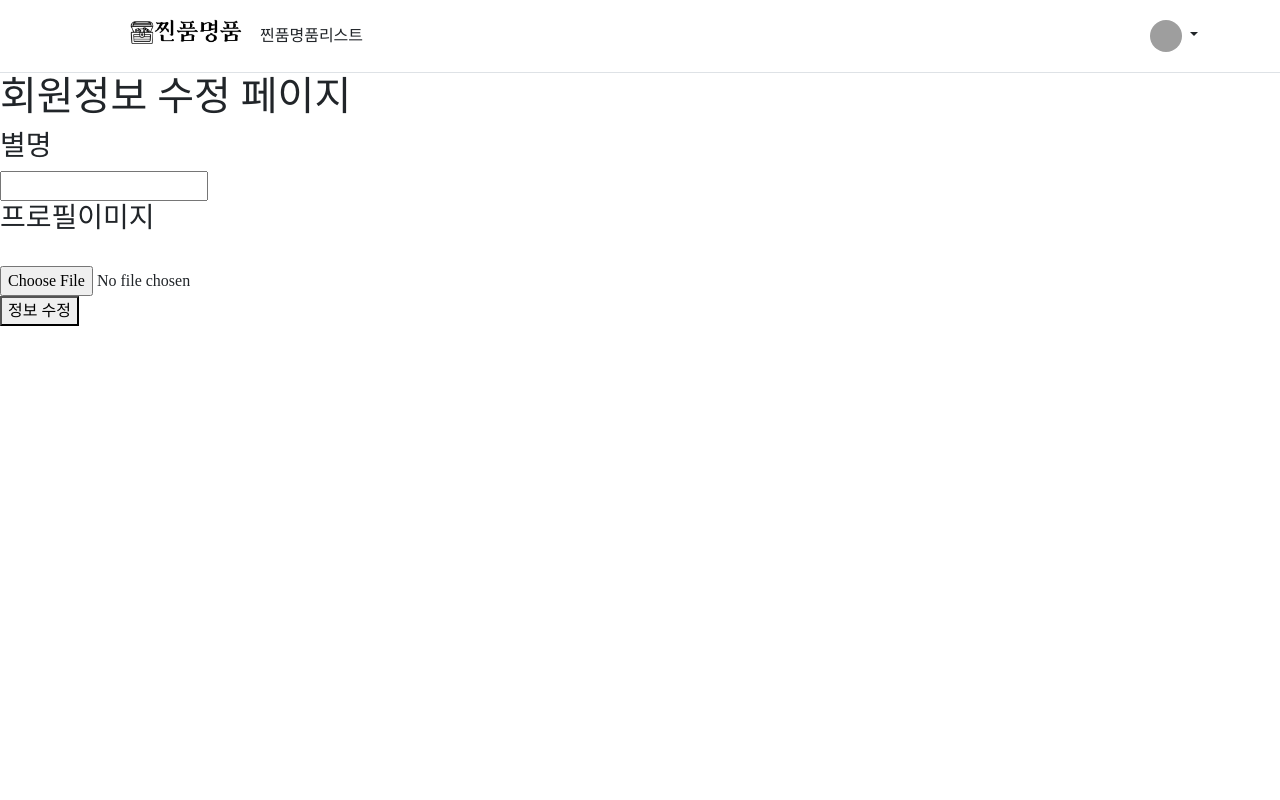
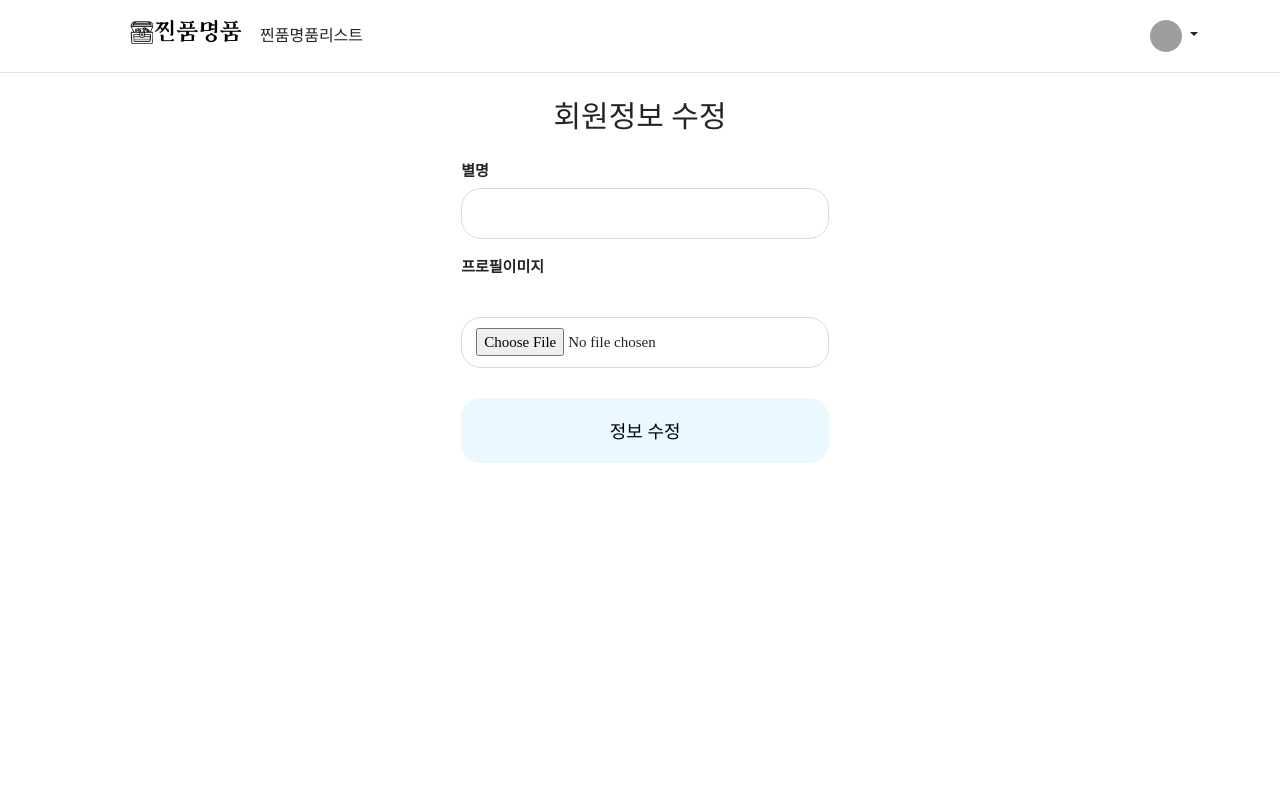
Before and after one commit to JJinPum-MyeongPum/JJinPum-MyeongPum, a Django app: page /user_edit/ in a window 1280 px wide. Run offline with Django 3.2, Linux system fonts and the light colour scheme; some libraries are stand-ins or nearby versions; some web fonts are replaced; grey boxes are pictures that could not be loaded.

Commit message:
[연희][개발] :: 정보수정 페이지 CSS

```diff
--- /dev/null
+++ b/JmProject/JmApp/static/css/edit_myinfo.css
@@ -0,0 +1,114 @@
+@font-face {
+    font-family: 'S-CoreDream-4Regular';
+    src: url('https://cdn.jsdelivr.net/gh/projectnoonnu/noonfonts_six@1.2/S-CoreDream-4Regular.woff') format('woff');
+    font-weight: normal;
+    font-style: normal;
+}
+*{
+    font-family: 'S-CoreDream-4Regular';
+    margin: 0;
+    padding: 0;
+}
+html {
+    height: 100%;
+}
+
+body {
+    margin: 0;
+    height: 100%;
+}
+
+/* title css */
+h1{
+    display: flex;
+    justify-content: center;
+    margin-top: 2%;
+    font-size: 30px;
+}
+
+#header {
+    padding-top: 62px;
+    padding-bottom: 20px;
+    text-align: center;
+}
+#wrapper {
+    position: relative;
+    height: 100%;
+}
+
+#content {
+    position: absolute;
+    left: 50%;
+    transform: translate(-50%);
+    width: 460px;
+}
+input:focus {
+    outline: none;
+}
+
+
+h3 {
+    margin: 19px 0 8px;
+    font-size: 14px;
+    font-weight: 700;
+}
+
+.box {
+    display: block;
+    width: 80%;
+    height: 51px;
+    border: solid 1px #dadada;
+    padding: 10px 14px 10px 14px;
+    box-sizing: border-box;
+    background: #fff;
+    position: relative;
+    border-radius: 20px;
+}
+
+.int {
+    display: block;
+    position: relative;
+    width: 100%;
+    height: 29px;
+    border: none;
+    background: #fff;
+    font-size: 15px;
+}
+
+.box.int_id {
+    padding-right: 110px;
+}
+
+.box.int_pass {
+    padding-right: 40px;
+}
+
+.btn_area {
+    margin: 30px 0 91px;
+}
+
+#btnJoin {
+    width: 80%;
+    padding: 21px 0 17px;
+    border: 0;
+    cursor: pointer;
+    color: rgb(0, 0, 0);
+    background-color: hsl(202, 100%, 96%);
+    font-size: 18px;
+    font-weight: 400;
+    border-radius: 20px;
+}
+
+.join_title{
+    font-size: 15px;
+}
+
+#content{
+    margin-left: 4%;
+}
+.box.int_img{
+    margin-top: 2%;
+}
+#profileimg{
+    margin-left: 20%;
+}
--- a/JmProject/JmApp/static/css/mypage.css
+++ b/JmProject/JmApp/static/css/mypage.css
@@ -12,7 +12,7 @@
 .profile{
     background-color: hsl(202, 100%, 96%);
     padding-bottom: 14%;
-    height: 250px;
+    height: 255px;
     width: 230px;
     margin-top: 2%;
     margin-left:10%;
@@ -20,6 +20,7 @@
     padding-left: 1.5%;
     border-radius: 10px;
 }
+
 #profileimg{
     display: block;
     margin-top: 10%;
--- a/JmProject/JmApp/templates/edit_myinfo.html
+++ b/JmProject/JmApp/templates/edit_myinfo.html
@@ -1,10 +1,10 @@
 {% extends 'base.html' %}
 {% load static %}
 {% block title %} edit myInfo {% endblock %}
-{% block link %} {% endblock %}
+{% block link %}{% static 'css/edit_myinfo.css' %} {% endblock %}
 {% block content %}
 
-<h1> 회원정보 수정 페이지 </h1>
+<h1> 회원정보 수정 </h1>
 
 <form method="POST" action="{% url 'user_edit' %}" enctype="multipart/form-data">
     {% csrf_token %}
@@ -15,7 +15,7 @@
         <div id="content">
 
             <!-- NICKNAME -->
-            <div>
+            <div class="nickname">
                 <h3 class="join_title"><label for="nickname">별명</label></h3>
                 <span class="box int_name">
                     <input class="int" type="text" name="nickname" value={{user.nickname}}><br>
@@ -23,10 +23,10 @@
             </div>
 
             <!-- profileImg -->
-            <div>
+            <div class="profile_img">
                 <h3 class="join_title"><label for="nickname">프로필이미지</label></h3>
                {% if user.profileImg %}
-                <img class="img" src="{{user.profileImg.url}}" id="profileimg" width="150">
+                <img class="img" src="{{user.profileImg.url}}" id="profileimg" width="150" height="150">
                 {% endif %}
                 <br>
                 <span class="box int_img">
--- a/JmProject/JmApp/templates/myPage.html
+++ b/JmProject/JmApp/templates/myPage.html
@@ -16,7 +16,7 @@
             <p id="profiletitle"><strong>{{user.username}}</strong></p><br>
             <p id="nickname">{{user.nickname}}</p>
         </div>
-    <a href="{% url 'user_edit' %}"> 내 정보 수정 </a>
+    <!-- <a href="{% url 'user_edit' %}" id="edit_myinfo"> 내 정보 수정 </a> -->
     </div>
 
     <!-- Search -->
```
